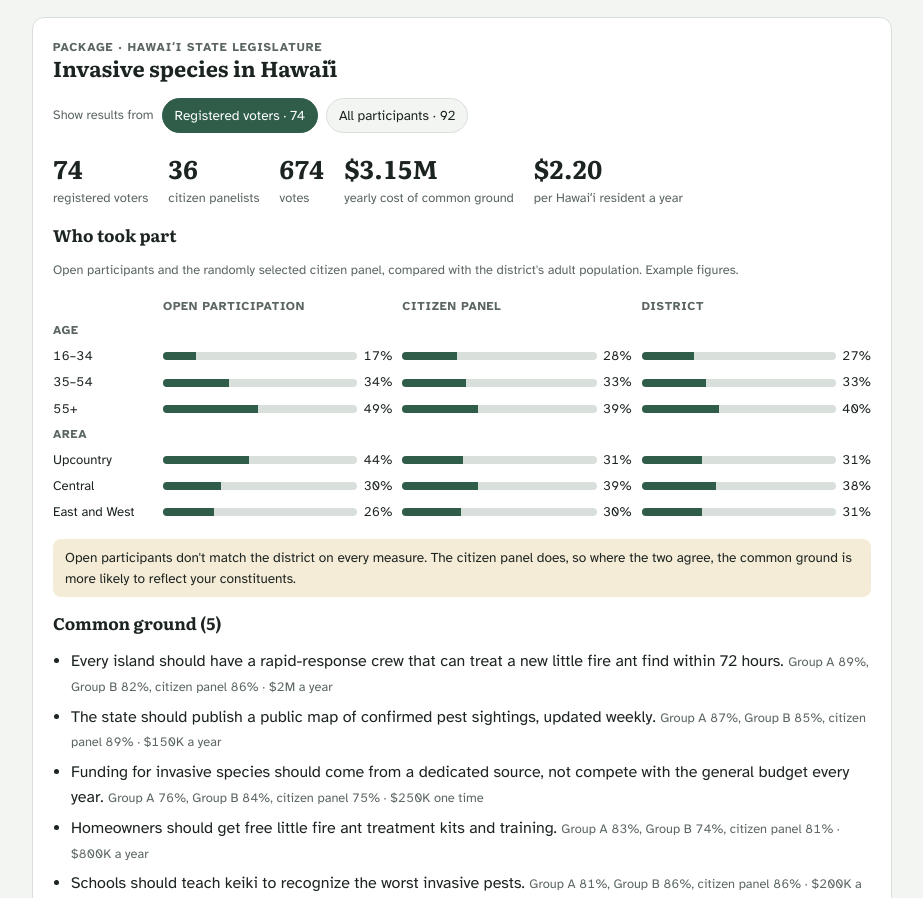
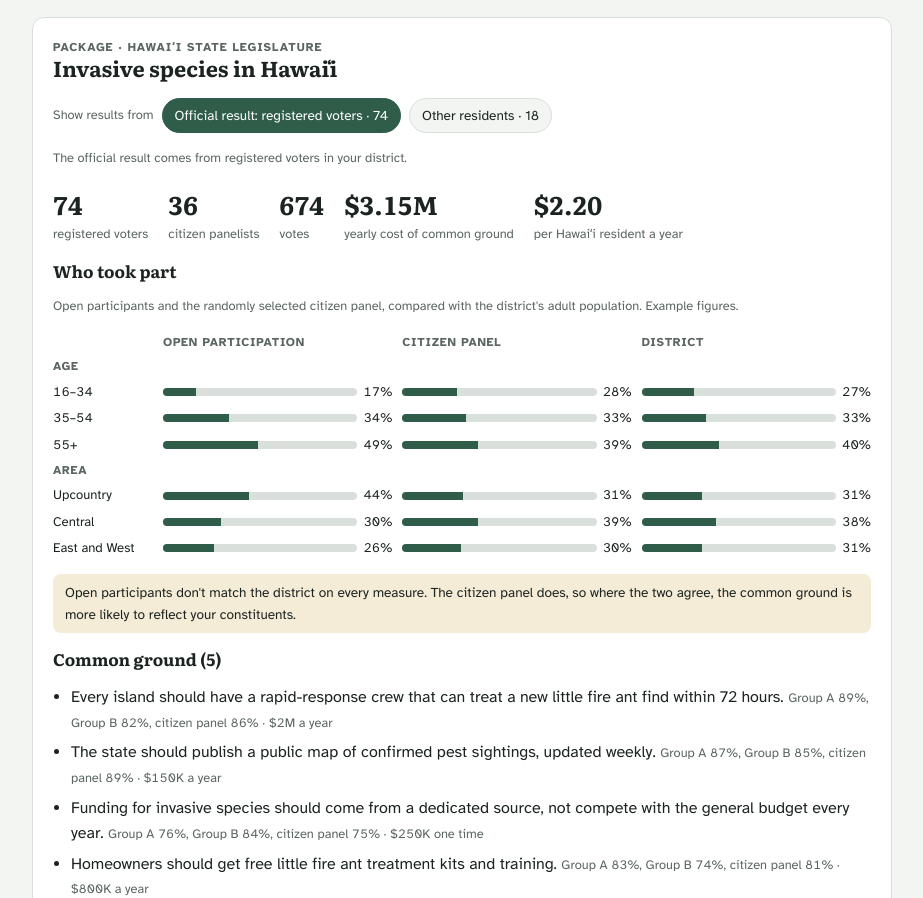
Before and after one commit to civic-accord/civic-accord, a plain HTML site: page inbox.html in a window 1280 px wide. Shown: the part 1641-2539 px from the top of the page, without its empty margins (178-1101 px from the left). Drawn offline with Linux system fonts and the light colour scheme.

Commit message:
Registered voters decide: their votes form the official result
- Common ground offers the official result (registered voters) and, separately labeled, other residents 16 and up
- Draft and hand-off are built from the official result; other residents' views travel with it, labeled
- Office inbox: official result first, other residents separately
- Verification, How it works, and registry docs updated

Co-Authored-By: Claude Opus 5.5 <noreply@anthropic.com>
Claude-Session: https://claude.ai/code/session_01AoxUMFvaqPUxFuYZNmGmzR

```diff
--- a/inbox.html
+++ b/inbox.html
@@ -204,7 +204,7 @@ const sign=r=>`Office of the ${office$().title}, ${office$().where}${r.approver?
 const pct=g=>{const n=g[0]+g[1]+g[2];return n?Math.round(g[0]/n*100):0};
 let IVIEW="registered";
 function analyze(d){
-  const st=d.issue.statements.map(s=>{const src=IVIEW==="registered"&&s.registered?s.registered:s;const pa=pct(src.a),pb=pct(src.b),pp=s.panel?pct(s.panel):null;const kind=pa>=70&&pb>=70?"common":Math.min(pa,pb)<50&&Math.max(pa,pb)>=70?"split":"forming";return {...s,pa,pb,pp,kind,n:src.a.concat(src.b).reduce((x,y)=>x+y,0)}});
+  const st=d.issue.statements.map(s=>{const src=!s.registered?s:IVIEW==="registered"?s.registered:{a:s.a.map((x,i)=>Math.max(0,x-s.registered.a[i])),b:s.b.map((x,i)=>Math.max(0,x-s.registered.b[i]))};const pa=pct(src.a),pb=pct(src.b),pp=s.panel?pct(s.panel):null;const kind=pa>=70&&pb>=70?"common":Math.min(pa,pb)<50&&Math.max(pa,pb)>=70?"split":"forming";return {...s,pa,pb,pp,kind,n:src.a.concat(src.b).reduce((x,y)=>x+y,0)}});
   const opt={};d.issue.costOptions.forEach(c=>opt[c.statement]=c);
   let yearly=0,once=0;st.filter(s=>s.kind==="common"&&opt[s.id]).forEach(s=>{const c=opt[s.id];const v=c.unitCost*c.default;c.recurring?yearly+=v:once+=v});
   return {st,opt,yearly,once,votes:st.reduce((x,s)=>x+s.n,0)};
@@ -276,9 +276,9 @@ function renderDetail(){
   const pn=pt?pt.panel.count:0;
   m.innerHTML=`<section class="panel">
     <div><div class="eyebrow">Package · ${esc(j.name)}</div><h2>${esc(d.issue.title)}</h2></div>
-    ${pt&&pt.registered?`<div class="viewtoggle" role="group" aria-label="Whose votes to show"><span class="meta">Show results from</span><button type="button" id="iv-reg" aria-pressed="${IVIEW==="registered"}">Registered voters · ${pt.registered.count}</button><button type="button" id="iv-all" aria-pressed="${IVIEW==="all"}">All participants · ${pt.open.count}</button></div>`:""}
+    ${pt&&pt.registered?`<div class="viewtoggle" role="group" aria-label="Whose votes to show"><span class="meta">Show results from</span><button type="button" id="iv-reg" aria-pressed="${IVIEW==="registered"}">Official result: registered voters · ${pt.registered.count}</button><button type="button" id="iv-all" aria-pressed="${IVIEW==="others"}">Other residents · ${pt.open.count-pt.registered.count}</button></div><p class="meta">${IVIEW==="registered"?"The official result comes from registered voters in your district.":"Residents 16 and up who aren't registered to vote. Shown separately; not part of the official result."}</p>`:""}
     <div class="stat">
-      <div><strong>${IVIEW==="registered"&&pt&&pt.registered?pt.registered.count:(pt?pt.open.count:92)}</strong><span>${IVIEW==="registered"?"registered voters":"verified constituents"}</span></div>
+      <div><strong>${pt&&pt.registered?(IVIEW==="registered"?pt.registered.count:pt.open.count-pt.registered.count):(pt?pt.open.count:92)}</strong><span>${IVIEW==="registered"?"registered voters":"other residents"}</span></div>
       ${pt?`<div><strong>${pn}</strong><span>citizen panelists</span></div>`:""}
       <div><strong>${words(a.votes)}</strong><span>votes</span></div>
       <div><strong>${money(a.yearly)}</strong><span>yearly cost of common ground</span></div>
@@ -327,7 +327,7 @@ function renderDetail(){
       <button class="btn ghost" type="submit">Add to the public record</button></form>`:""}
   </section>`;
   const ia=document.getElementById("iv-all"),ir=document.getElementById("iv-reg");
-  if(ia) ia.onclick=()=>{IVIEW="all";render()}; if(ir) ir.onclick=()=>{IVIEW="registered";render()};
+  if(ia) ia.onclick=()=>{IVIEW="others";render()}; if(ir) ir.onclick=()=>{IVIEW="registered";render()};
   const f=document.getElementById("respond");
   if(f) f.onsubmit=e=>{e.preventDefault();const reason=document.getElementById("reason").value.trim();
     if(reason.length<10){document.getElementById("rmsg").textContent="Add a short reason. Residents see it with your response.";return}
--- a/packs/hi-state-invasive.json
+++ b/packs/hi-state-invasive.json
@@ -654,7 +654,11 @@
    "registered": {
     "count": 74,
     "label": "Registered voters",
-    "how": "Open participants whose voter registration was confirmed during the residency check. Preregistered 16- and 17-year-olds are counted with all participants, not here."
+    "how": "Participants whose voter registration was confirmed during the residency check. Their votes form the official result that goes to the office."
+   },
+   "others": {
+    "label": "Other residents",
+    "how": "Residents 16 and up who aren't registered to vote, including 16- and 17-year-olds. Their views are shown separately and labeled. They aren't part of the official result."
    }
   }
  },
--- a/packs/us-civic-channel.json
+++ b/packs/us-civic-channel.json
@@ -534,7 +534,11 @@
    "registered": {
     "count": 74,
     "label": "Registered voters",
-    "how": "Open participants whose voter registration was confirmed during the residency check. Preregistered 16- and 17-year-olds are counted with all participants, not here."
+    "how": "Participants whose voter registration was confirmed during the residency check. Their votes form the official result that goes to the office."
+   },
+   "others": {
+    "label": "Other residents",
+    "how": "Residents 16 and up who aren't registered to vote, including 16- and 17-year-olds. Their views are shown separately and labeled. They aren't part of the official result."
    }
   }
  },
--- a/packs/us-congress-invasive.json
+++ b/packs/us-congress-invasive.json
@@ -621,7 +621,11 @@
    "registered": {
     "count": 74,
     "label": "Registered voters",
-    "how": "Open participants whose voter registration was confirmed during the residency check. Preregistered 16- and 17-year-olds are counted with all participants, not here."
+    "how": "Participants whose voter registration was confirmed during the residency check. Their votes form the official result that goes to the office."
+   },
+   "others": {
+    "label": "Other residents",
+    "how": "Residents 16 and up who aren't registered to vote, including 16- and 17-year-olds. Their views are shown separately and labeled. They aren't part of the official result."
    }
   }
  },
```
Also changed, not shown: app.html (+13 -11 lines), how.html (+3 -2 lines), verify.html (+2 -2 lines), registry/README.md.
